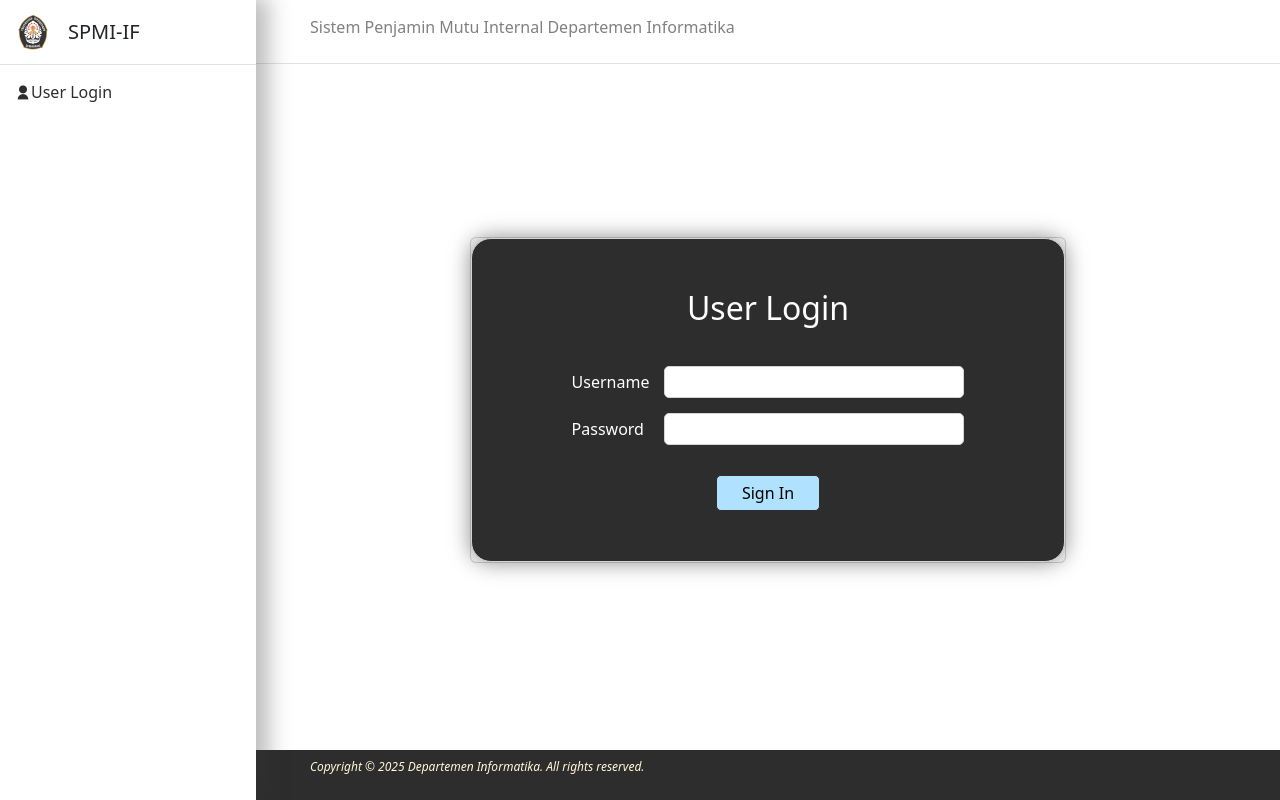
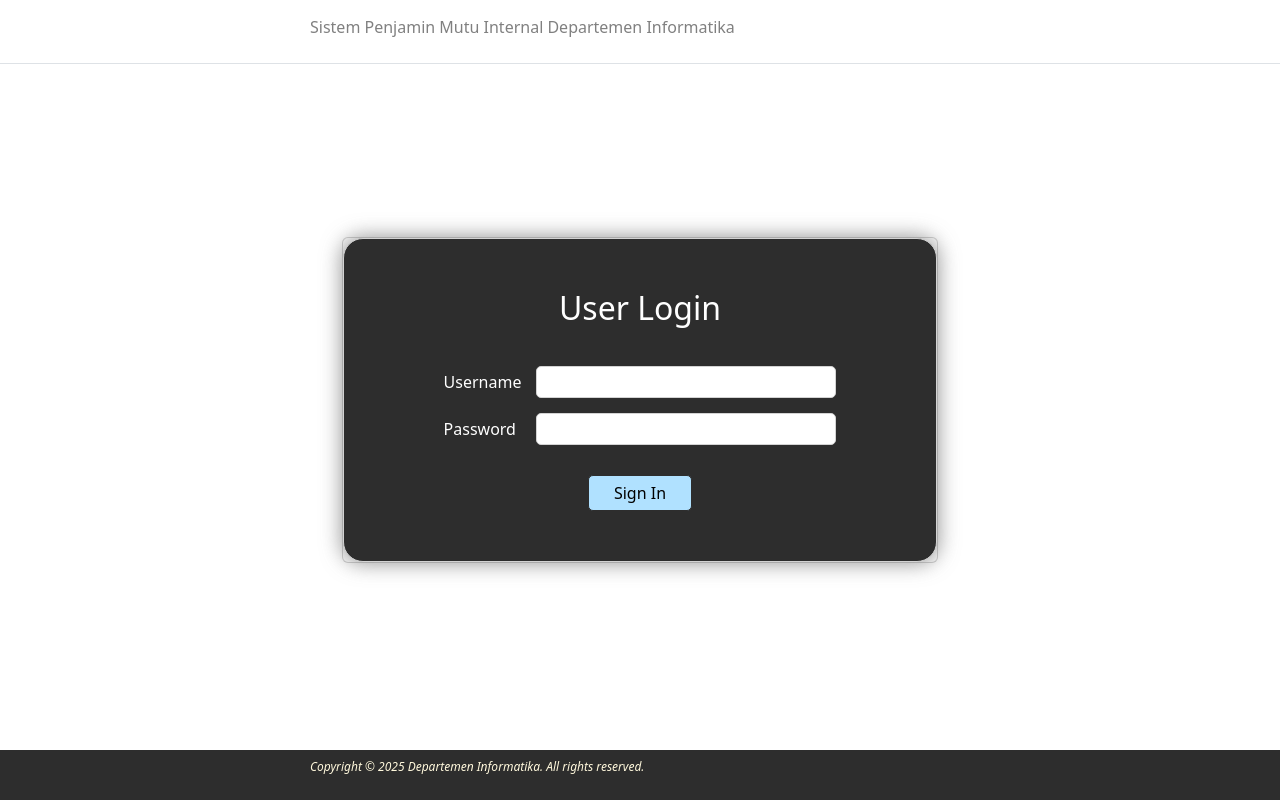
Before and after one commit to kilrighthere/SPMI-IF-FRONTEND, a Vue app: page /login in a window 1280 px wide. Built offline with nearby package versions, Linux system fonts and the light colour scheme.

Commit message:
hilangin sidebar

```diff
--- a/src/views/Login.vue
+++ b/src/views/Login.vue
@@ -3,7 +3,6 @@ import { ref } from 'vue'
 import { useRouter } from 'vue-router'
 import Footer from '../components/Footer.vue'
 import Header from '@/components/Header.vue'
-import Sidebar from '@/components/Sidebar.vue'
 
 const username = ref('')
 const password = ref('')
@@ -49,10 +48,7 @@ async function loginHandler(e) {
 </script>
 
 <template>
-  <div class="app-layout">
-    <Sidebar />
-
-    <div class="main-content">
+  <div class="login-layout">
     <Header />
     <div class="login-container">
       <div class="card login-form">
@@ -83,20 +79,13 @@ async function loginHandler(e) {
     </div>
     <Footer />
   </div>
-  </div>
 </template>
 
 <style>
-.app-layout {
-  display: flex;
-  min-height: 100vh;
-}
-
-.main-content {
-  flex: 1;
-  margin-left: 256px; /* Same as sidebar width */
+.login-layout {
   display: flex;
   flex-direction: column;
+  min-height: 100vh;
 }
 
 .login-container {
@@ -105,19 +94,11 @@ async function loginHandler(e) {
   justify-content: center;
   align-items: center;
   padding: 30px;
+  min-height: calc(100vh - 150px); /* Account for header and footer */
 }
-
-
 
 .headline img {
   width: 50px;
-}
-
-.login-container {
-  display: flex;
-  justify-content: center;
-  align-items: center;
-  min-height: calc(100vh - 150px); /* Account for header and footer */
 }
 
 .form-login {
```
Lines whose indentation alone changed are shown as unchanged.
